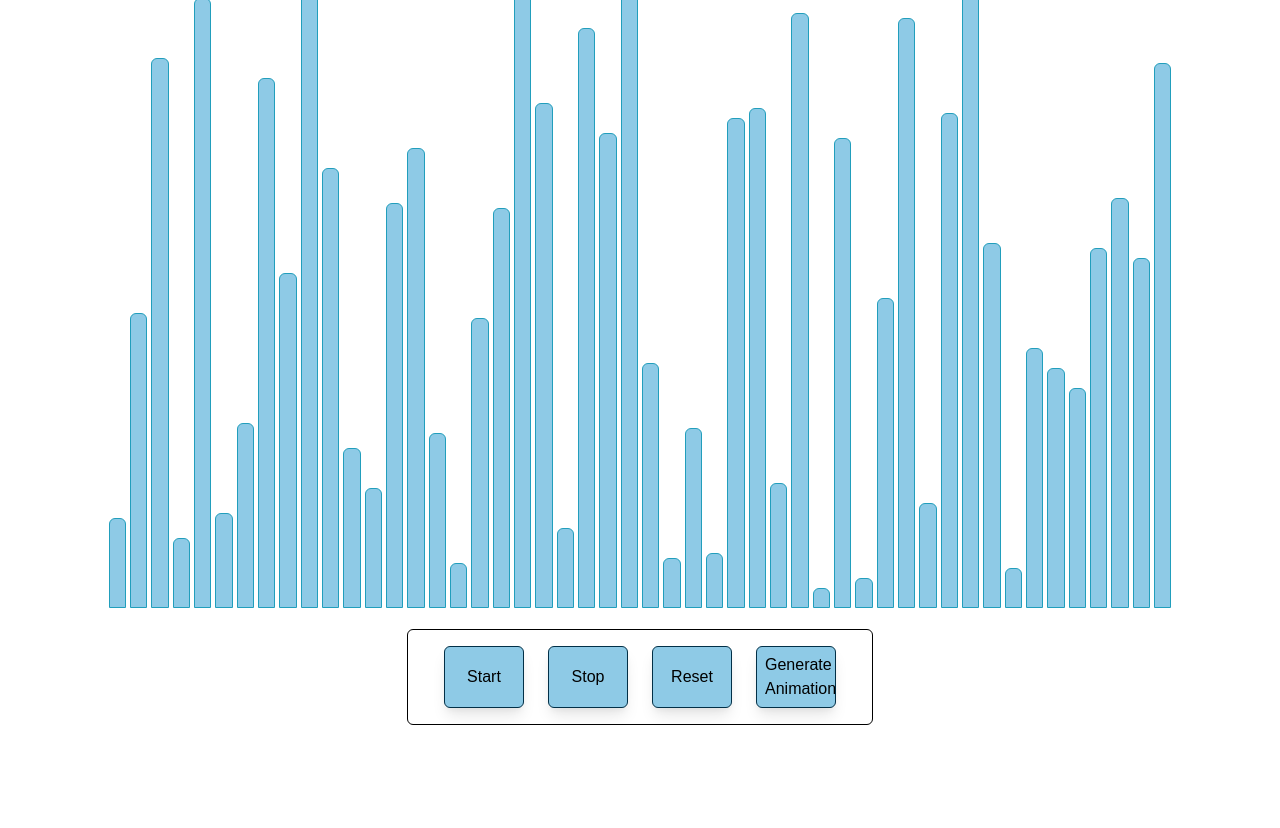
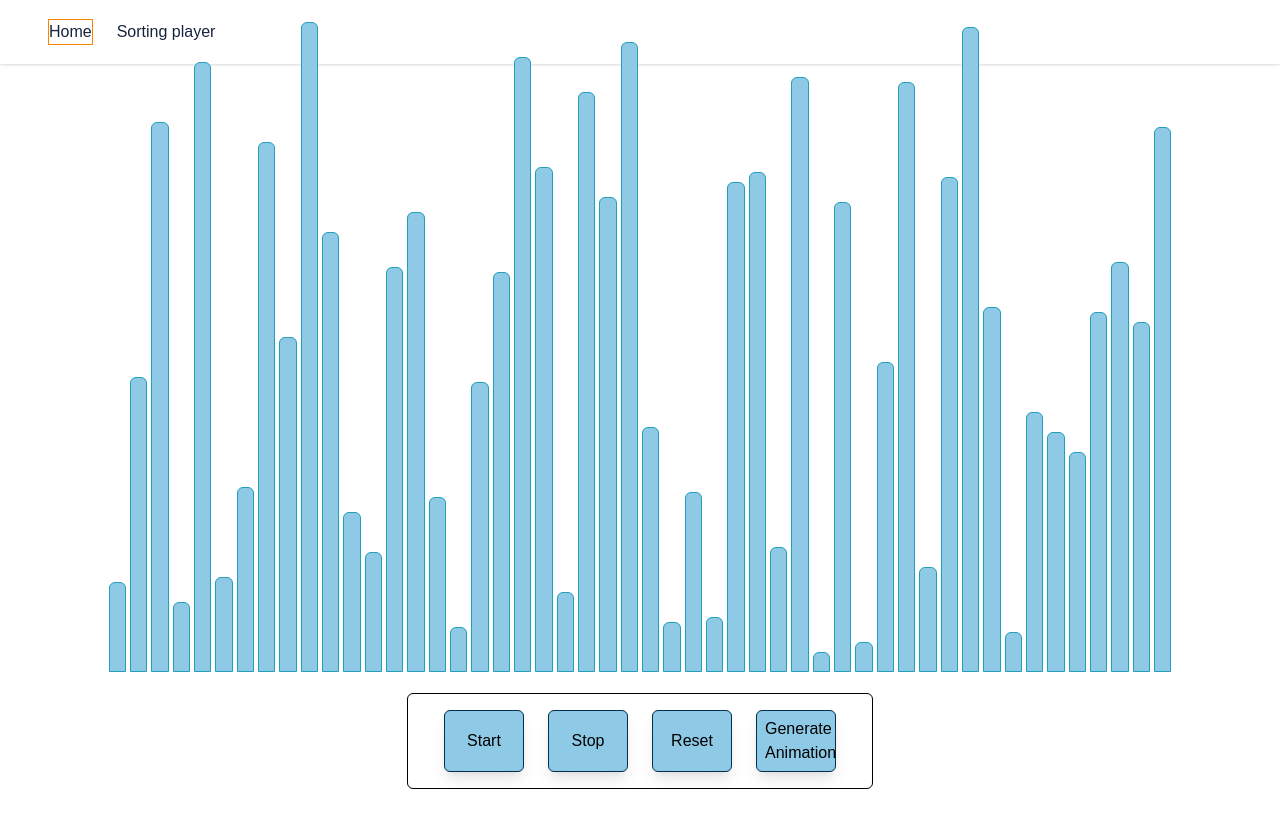
Before and after one commit to KorbenAU/sorting-visualizer-ii, a React (Create React App) app: page / in a window 1280 px wide. Shown: the top 828 px of the page. Before the commit the page ends 800 px from the top, so only its background shows below. Built offline with nearby package versions, Linux system fonts and the light colour scheme.

Commit message:
Add nav bar

```diff
--- a/package.json
+++ b/package.json
@@ -11,6 +11,7 @@
     "react": "^17.0.2",
     "react-dom": "^17.0.2",
     "react-redux": "^7.2.3",
+    "react-router-dom": "^5.2.0",
     "react-scripts": "4.0.3",
     "redux": "^4.0.5",
     "web-vitals": "^1.0.1"
--- a/src/App.js
+++ b/src/App.js
@@ -1,14 +1,30 @@
 import React from 'react';
 import SortingPlayerPage from './pages/SortingPlayerPage';
+import NavBar from './components/NavBar/NavBar';
+import { BrowserRouter as Router, Route, Switch } from 'react-router-dom';
+
+const navBarConfig = [
+    {
+        href: '/',
+        text: 'Home',
+        component: null,
+    },
+    {
+        href: '/player',
+        text: 'Sorting player',
+        component: null,
+    },
+];
 
 function App() {
-  return (
-    <>
-      <div className="h-screen w-screen">
-        <SortingPlayerPage />
-      </div>
-    </>
-  );
+    return (
+        <Router>
+            <div className="h-screen w-screen">
+                <NavBar navConfig={navBarConfig} />
+                <SortingPlayerPage />
+            </div>
+        </Router>
+    );
 }
 
 export default App;
--- a/src/components/NavBar/NavBar.jsx
+++ b/src/components/NavBar/NavBar.jsx
@@ -0,0 +1,36 @@
+import React from 'react';
+import NavItem from './NavItem';
+
+const NavBar = ({ navConfig }) => {
+    return (
+        <nav className="bg-white shadow">
+            <div className="2xl:max-w-7xl md:max-w-8xl mx-auto px-4 sm:px-6 lg:px-8">
+                <div className="flex items-center justify-between h-16">
+                    <div className="flex items-center">
+                        {/* <div className="flex-shrink-0">
+                            <img
+                                className="h-auto w-32"
+                                src="images/rb-logo.svg"
+                                alt="Resume bot logo"
+                            ></img>
+                        </div> */}
+                        <div className="hidden md:block">
+                            <div className="ml-4 flex items-baseline space-x-6">
+                                {navConfig.map((item, index) => (
+                                    <NavItem
+                                        key={index}
+                                        href={item.href}
+                                        text={item.text}
+                                        component={item.component}
+                                    />
+                                ))}
+                            </div>
+                        </div>
+                    </div>
+                </div>
+            </div>
+        </nav>
+    );
+};
+
+export default NavBar;
--- /dev/null
+++ b/src/components/NavBar/NavItem.jsx
@@ -0,0 +1,17 @@
+import React from 'react';
+import { NavLink } from 'react-router-dom';
+
+const NavItem = ({ href, text }) => {
+    return (
+        <NavLink
+            exact
+            className="text-rb-dark-blue text-base hover:border-10 hover:border-blue_dark"
+            activeClassName="text-blue_light border border-org_dark"
+            to={href}
+        >
+            {text}
+        </NavLink>
+    );
+};
+
+export default NavItem;
--- a/tailwind.config.js
+++ b/tailwind.config.js
@@ -12,6 +12,12 @@ module.exports = {
             org_dark: '#fb8500',
             white: Colors.white,
             danger: Colors.danger,
+            'rb-dark-blue': '#18233D',
+            'rb-blue': '#3B82F6',
+            'rb-light-blue': '#D7E3FF',
+            'rb-green': '#10B981',
+            'rb-light-tan': '#FEEBD2',
+            'rb-tan': '#FEBE89',
         },
         fontFamily: {
             sans: ['Graphik', 'sans-serif'],
```
Also changed, not shown: src/Layout/Layout.jsx (added), 1 other file (tests, documents, lock files or other folders). Lines whose indentation alone changed are shown as unchanged.
